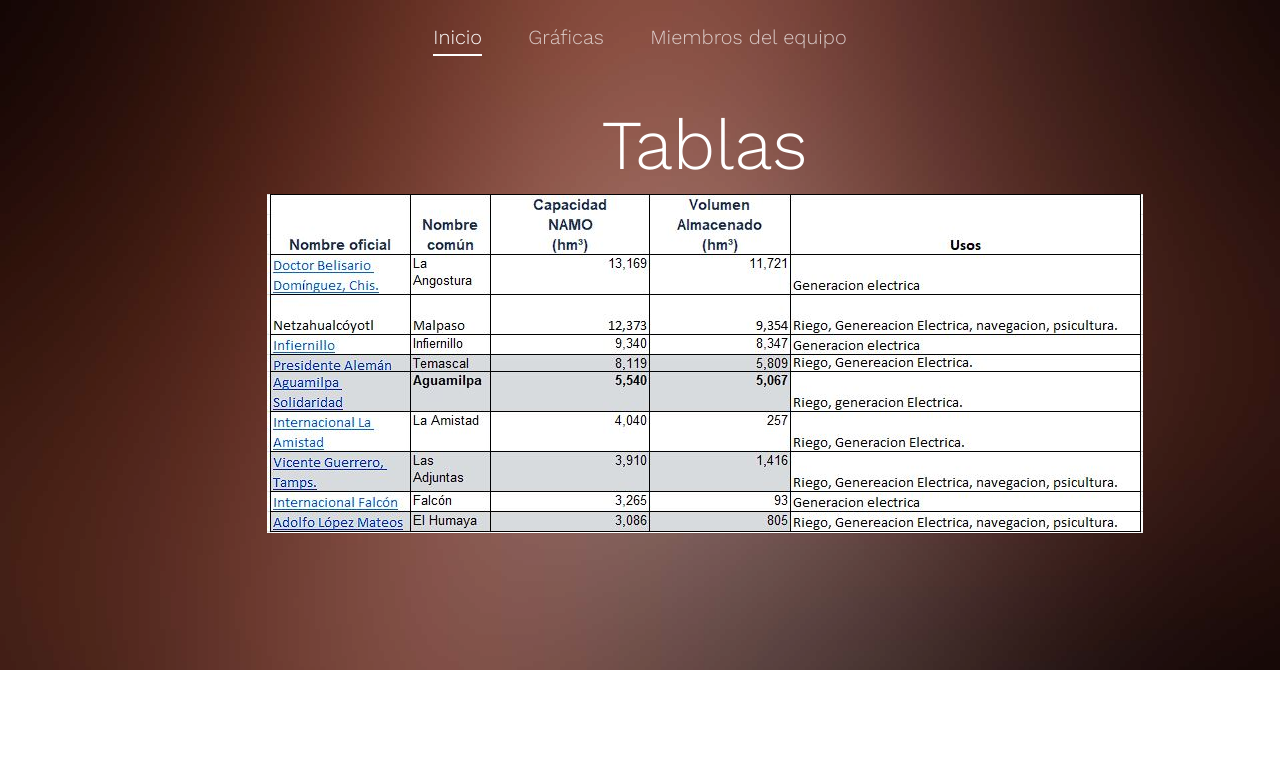
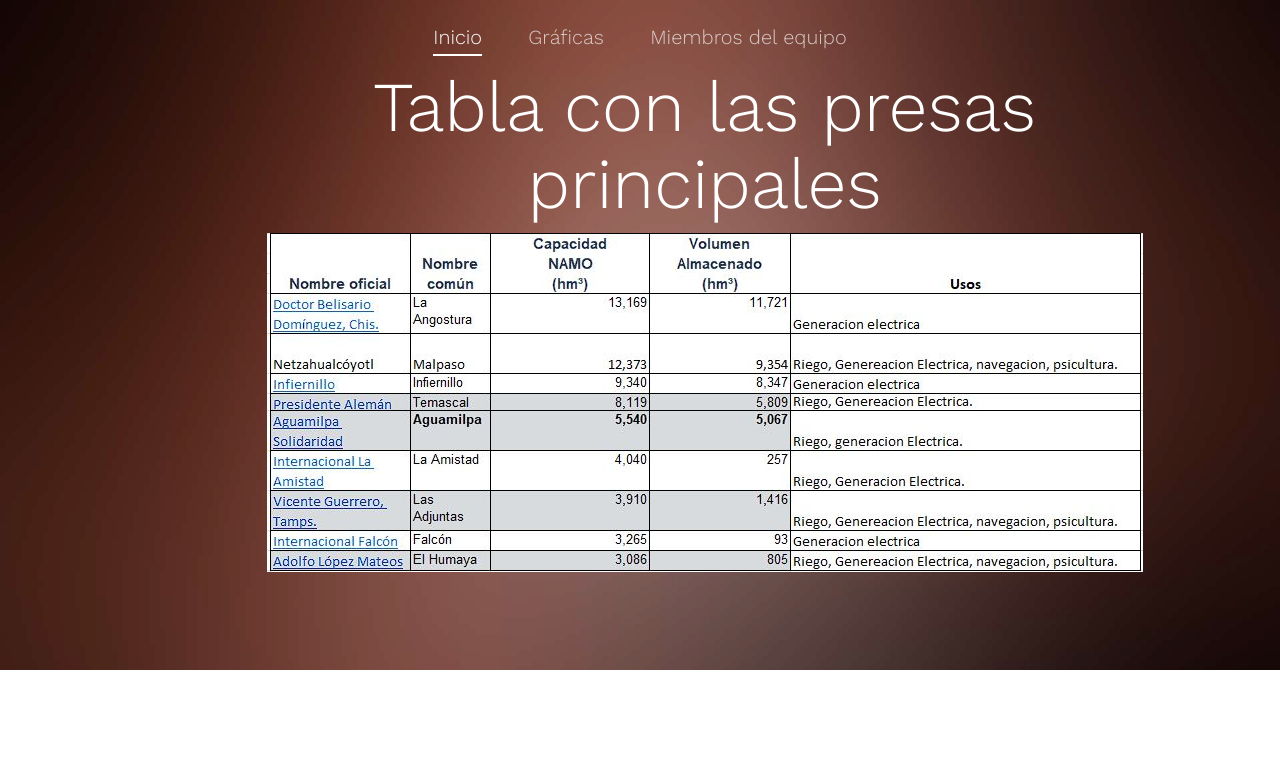
Before and after one commit to JosueRug/WaterGraph, a plain HTML site: page graficas.html in a window 1280 px wide. Shown: the top 767 px of the page. Drawn offline with nearby package versions, Linux system fonts and the light colour scheme; files whose address does not match are found by name.

Commit message:
redacción

```diff
--- a/graficas.html
+++ b/graficas.html
@@ -49,7 +49,7 @@
 				<div class="row">
 					<div class="col-md-8 col-md-offset-2 col-sm-12 col-sm-offset-0 col-xs-12 col-xs-offset-0 text-center fh5co-table">
 						<div class="fh5co-intro fh5co-table-cell">
-							<h1 class="text-center">Tablas</h1>
+							<h1 class="text-center">Tabla con las presas principales</h1>
 							<p><img src="images/tablapresas.jpg"></p>
 						</div>
 					</div>
```
Also changed, not shown: index.html (+3 -2 lines).
